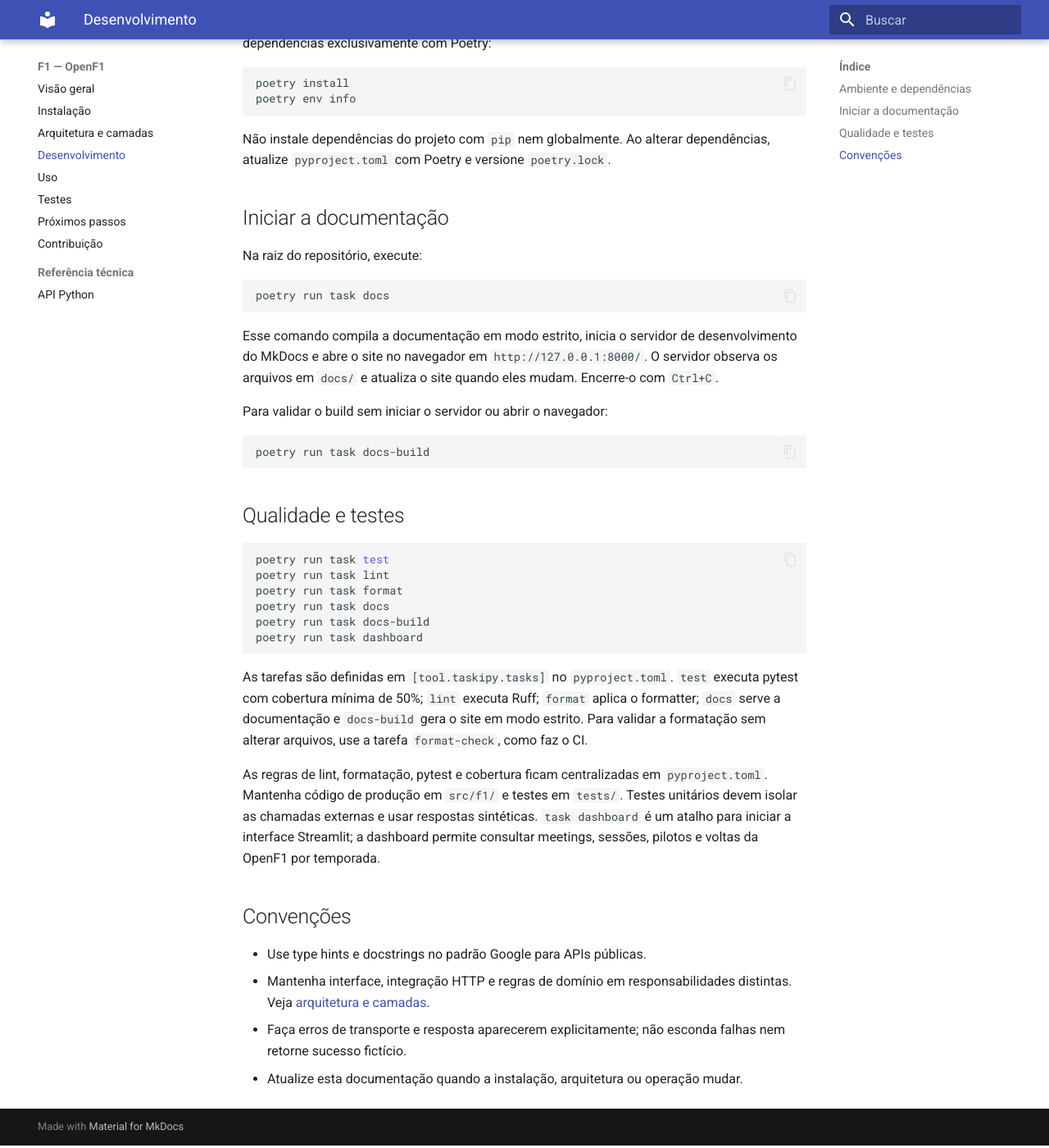
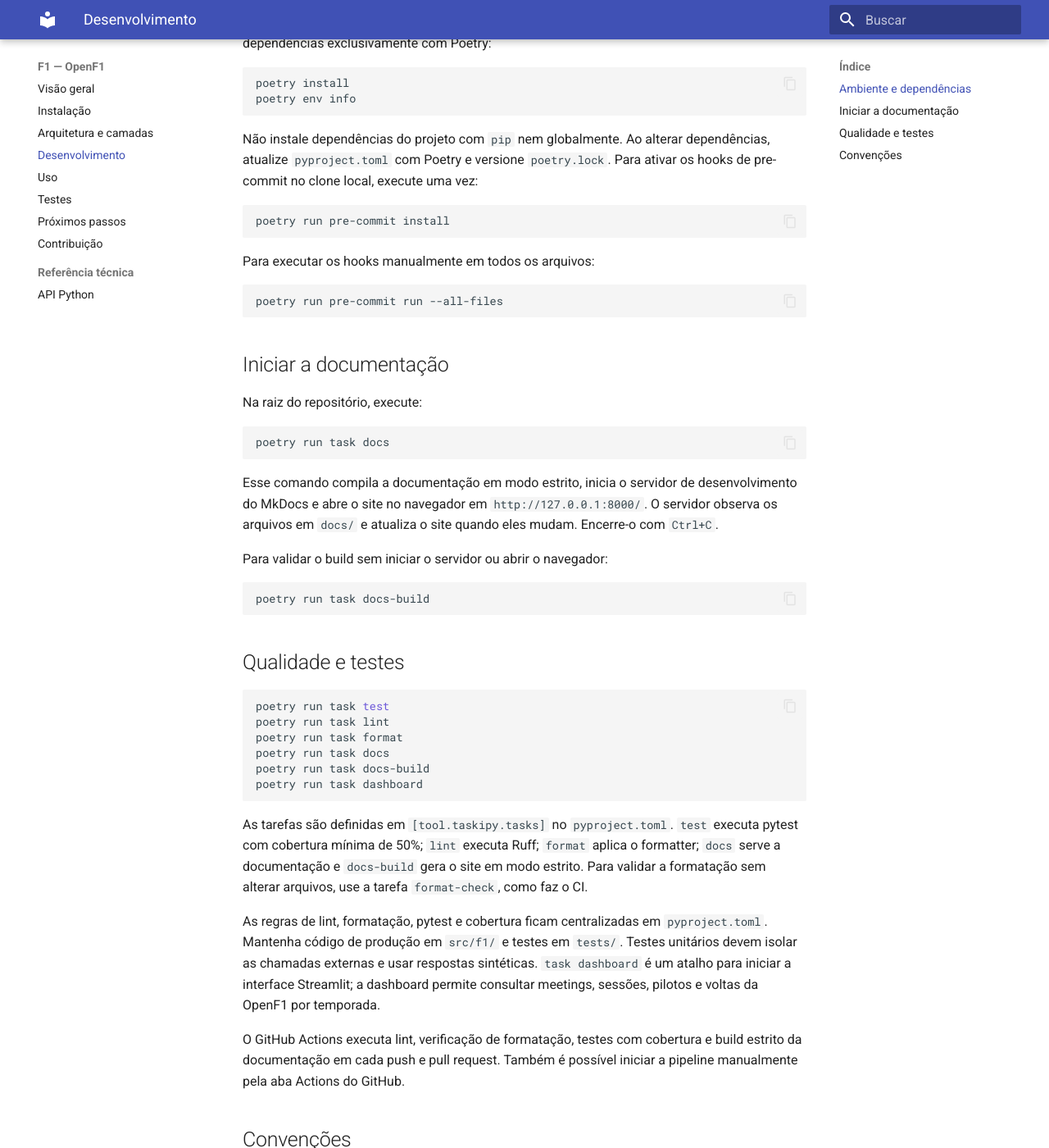
Before and after one commit to cabralparisotto/F1, an MkDocs documentation site: the page built from docs/development.md, in a window 1280 px wide and 1400 px high, scrolled down 216 px. Shown: the whole window at 82% size. Built offline with MkDocs 1.6.1 and Material for MkDocs 9.7.7, drawn with Linux system fonts in a browser that asks for light colours.

Commit message:
Ajuste do Padrão

````diff
--- a/docs/development.md
+++ b/docs/development.md
@@ -12,6 +12,17 @@
 
 Não instale dependências do projeto com `pip` nem globalmente. Ao alterar
 dependências, atualize `pyproject.toml` com Poetry e versione `poetry.lock`.
+Para ativar os hooks de pre-commit no clone local, execute uma vez:
+
+```bash
+poetry run pre-commit install
+```
+
+Para executar os hooks manualmente em todos os arquivos:
+
+```bash
+poetry run pre-commit run --all-files
+```
 
 ## Iniciar a documentação
 
@@ -55,6 +66,10 @@
 `task dashboard` é um atalho para iniciar a interface Streamlit; a dashboard
 permite consultar meetings, sessões, pilotos e voltas da OpenF1 por temporada.
 
+O GitHub Actions executa lint, verificação de formatação, testes com cobertura e
+build estrito da documentação em cada push e pull request. Também é possível
+iniciar a pipeline manualmente pela aba Actions do GitHub.
+
 ## Convenções
 
 - Use type hints e docstrings no padrão Google para APIs públicas.
--- a/pyproject.toml
+++ b/pyproject.toml
@@ -24,6 +24,7 @@
     "mkdocs (>=1.6,<2.0)",
     "mkdocs-material (>=9.5,<10.0)",
     "taskipy (>=1.14,<2.0) ; python_version >= \"3.12\" and python_version < \"4.0\"",
+    "pre-commit (>=4.0,<5.0)",
 ]
 
 [tool.taskipy.tasks]
````
Also changed, not shown: .pre-commit-config.yaml (added, +7 -0 lines), 2 other files.
